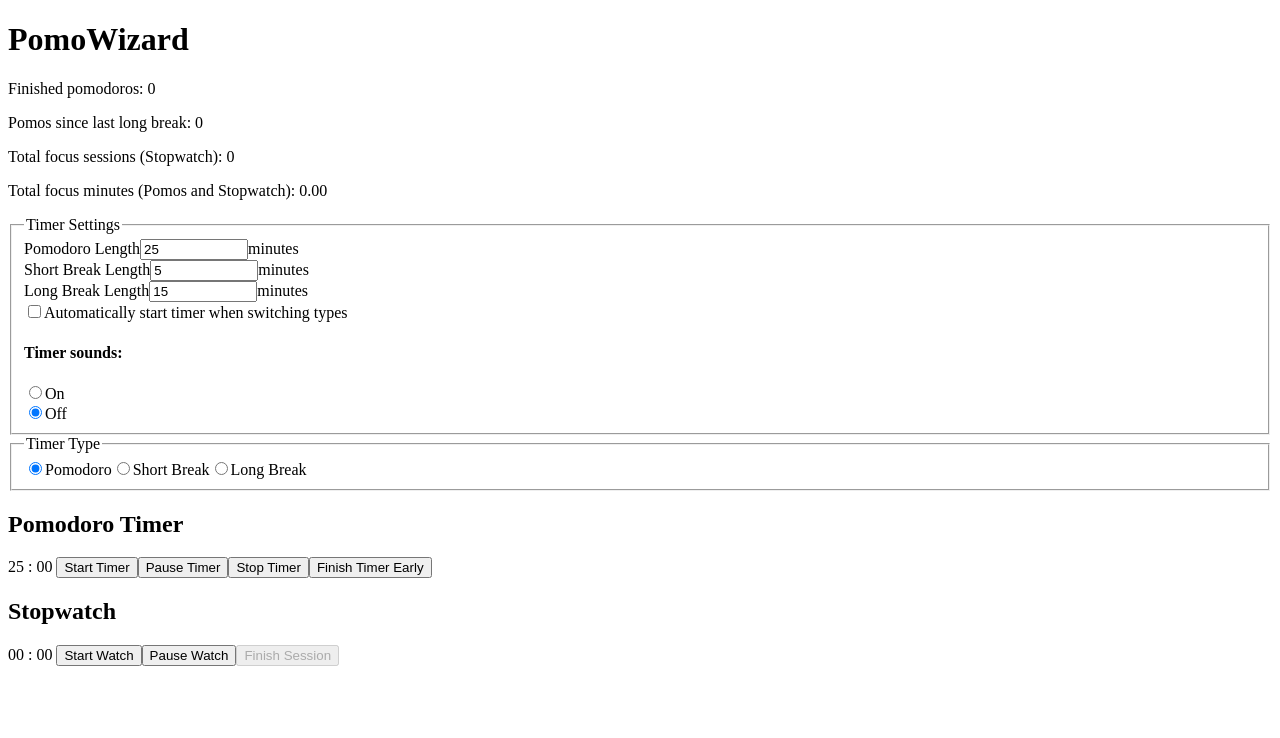
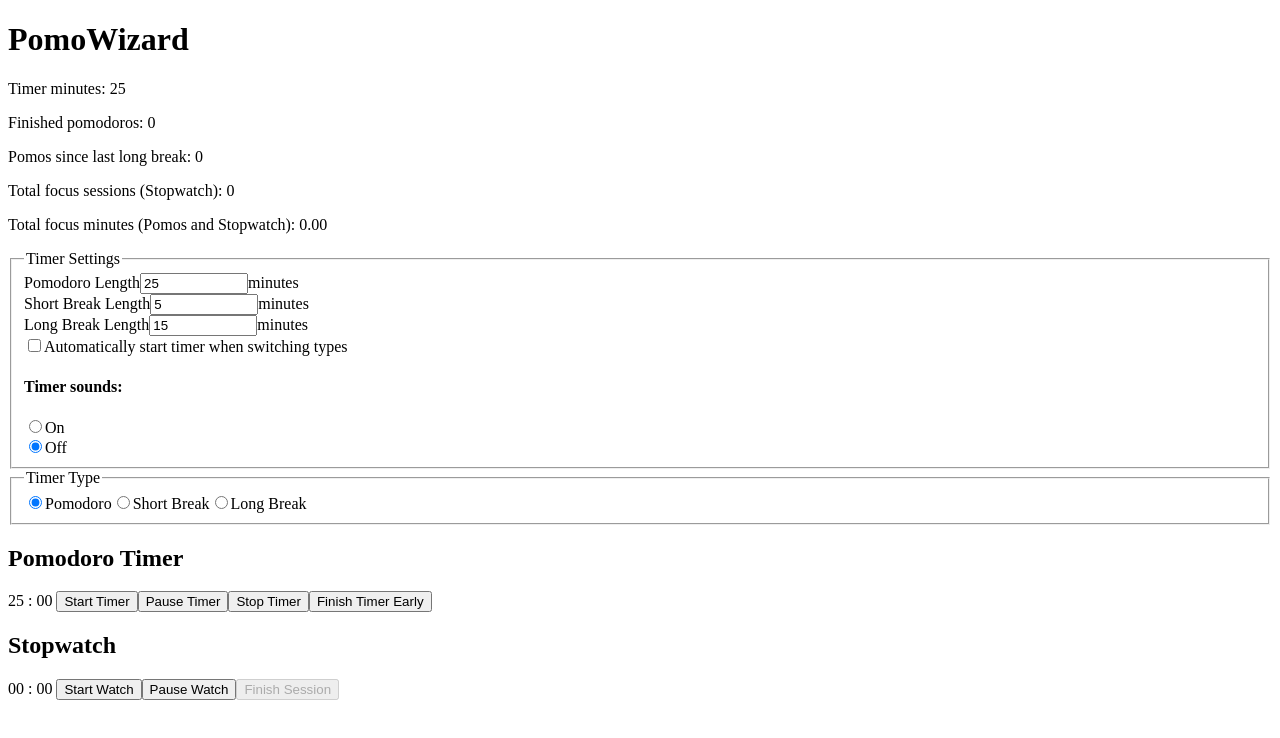
Before and after one commit to BladeBoles/PomoWizard, a Vue app: page / in a window 1280 px wide. Shown: the top 738 px of the page. Built offline with nearby package versions, Linux system fonts and the light colour scheme.

Commit message:
fix: timer clock now updates when length is changed without changing timer types

```diff
--- a/src/components/GenericTimer.vue
+++ b/src/components/GenericTimer.vue
@@ -79,6 +79,12 @@ watch(
     timerEnabled.value = props.autoStartTimer
   }
 )
+watch(
+  () => props.timerMinutes,
+  () => {
+    remainingTimerSeconds.value = props.timerMinutes * 60
+  }
+)
 const displayMinutes = computed(() => {
   const minutes = Math.floor(remainingTimerSeconds.value / 60)
   const minutesFormatted =
--- a/src/views/HomeView.vue
+++ b/src/views/HomeView.vue
@@ -92,6 +92,7 @@ const handleTimerStarted = () => {
 
 <template>
   <h1>PomoWizard</h1>
+  <p>Timer minutes: {{ timerMinutes }}</p>
   <p>Finished pomodoros: {{ finishedPomos }}</p>
   <p>Pomos since last long break: {{ pomosSinceLastLongBreak }}</p>
   <p>
```
